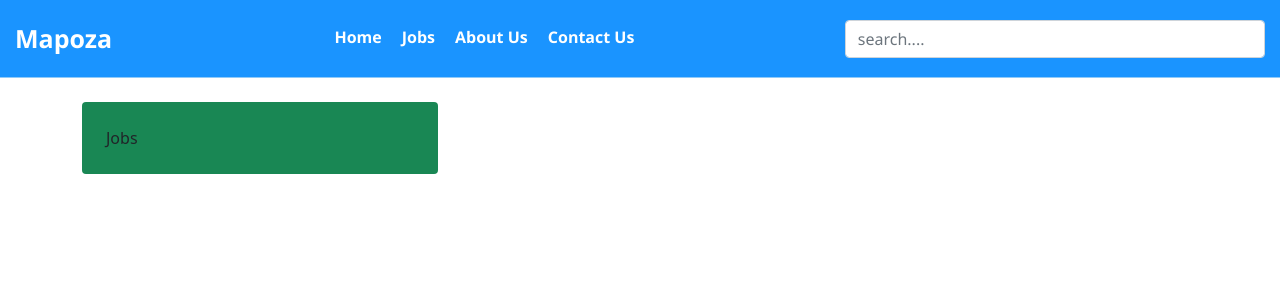
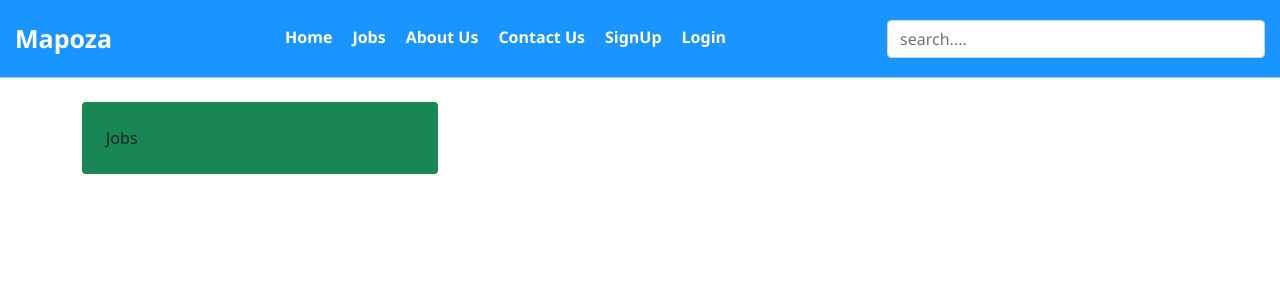
Before and after one commit to wowijake/mapoza, a Django app: template jobportal/jobs/templates/jobs/jobs.html in a window 1280 px wide. Shown: the top 300 px of the page. Run offline with Django 5.2, Linux system fonts and the light colour scheme; the template is opened without the code that fills it, so the values that code supplies are empty; parts of the project's set-up code (start-up, migrations or seed data) failed here and were passed over.

Commit message:
created signup.html

```diff
--- a/jobportal/jobs/templates/jobs/navbar.html
+++ b/jobportal/jobs/templates/jobs/navbar.html
@@ -20,6 +20,14 @@
             <li>
                 <a href="#">Contact Us</a>
             </li>
+
+            <li>
+                <a href="#">SignUp</a>
+            </li>
+
+            <li>
+                <a href="#">Login</a>
+            </li>
         </ul>
     </div>
 
--- a/jobportal/jobs/urls.py
+++ b/jobportal/jobs/urls.py
@@ -11,4 +11,5 @@ urlpatterns = [
     path('', home_page, name='home-page'),
     path('about/', about_page, name='about-page'),
     path('jobs/', jobs_page, name='jobs-page'),
+    path('signup/',views.signup,name="signup")
 ]
```
Also changed, not shown: jobportal/jobs/templates/jobs/signup.html (added, +13 -0 lines).
